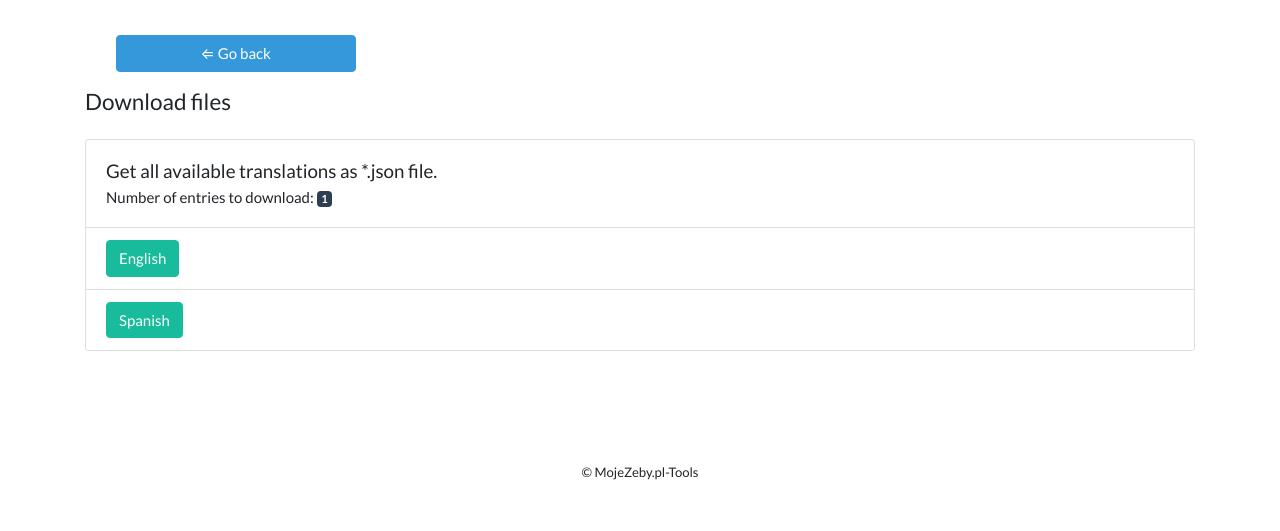
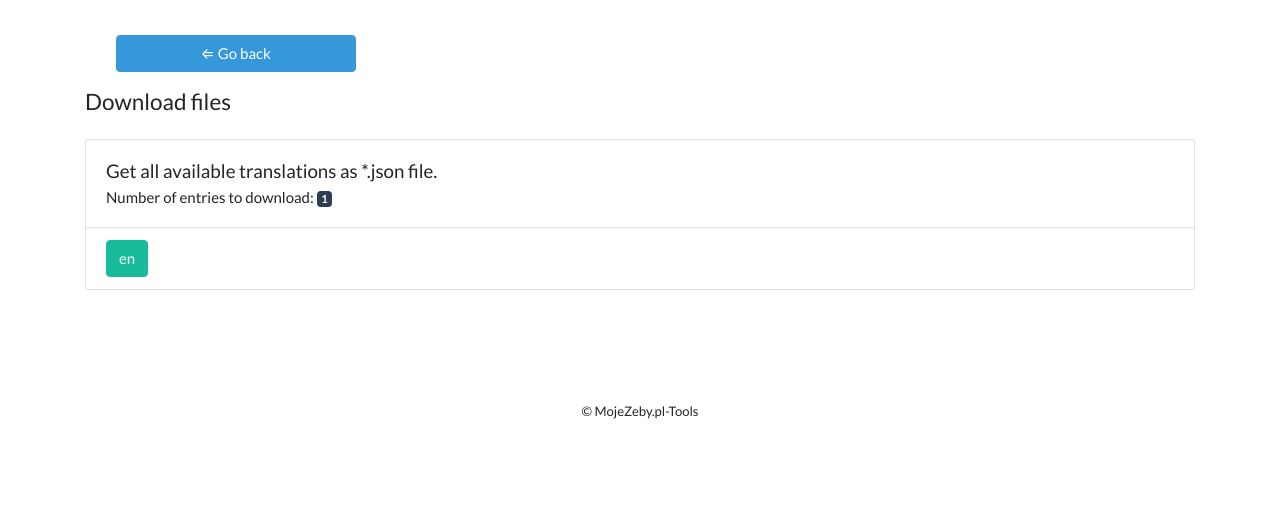
Before and after one commit to pythonsway/mojezebypl-tools, a Django app: template translates/templates/translates/translate_download.html in a window 1280 px wide. Shown: the part 362-893 px from the top of the page. After the commit the page ends 781 px from the top, so only its background shows below. Run offline with Django 3.2, Linux system fonts and the light colour scheme; the template is opened without the code that fills it: most values are stand-ins (such as "Sample title", 1, 10 or a date in 2020); some libraries are stand-ins or nearby versions.

Commit message:
template changes

```diff
--- a/translates/templates/translates/translate_download.html
+++ b/translates/templates/translates/translate_download.html
@@ -34,7 +34,7 @@ Translate (Save)
                 <div class="py-5">
                     <div class="row mx-3 mt-5 row justify-content-start">
                         <div class="col-sm-3 my-3">
-                            <a href="{{ request.META.HTTP_REFERER }}" class="btn btn-info btn-block" role="button">&lArr; Go back</a>
+                            <a href="{% url 'translation-list' %}" class="btn btn-info btn-block" role="button">&lArr; Go back</a>
                         </div>
                     </div>
                     <h4 class="mb-4">Download files</h4>
@@ -44,20 +44,15 @@ Translate (Save)
                             <h6 class="card-subtitle">Number of entries to download: <span class="badge badge-primary">{{ translations_number }}</span></h6>
                         </div>
                         <ul class="list-group list-group-flush">
+                            {% for lang in languages %}
                             <li class="list-group-item">
                                 <form action="{% url 'file-download' %}" method="post">
                                     {% csrf_token %}
-                                    <input type="hidden" id="book" name="lang" value="english">
-                                    <input type="submit" value="English" class="btn btn-success">
+                                    <input type="hidden" id="book" name="lang" value="{{ lang|lower }}">
+                                    <input type="submit" value="{{ lang }}" class="btn btn-success">
                                 </form>
                             </li>
-                            <li class="list-group-item">
-                                <form action="{% url 'file-download' %}" method="post">
-                                    {% csrf_token %}
-                                    <input type="hidden" id="book" name="lang" value="spanish">
-                                    <input type="submit" value="Spanish" class="btn btn-success">
-                                </form>
-                            </li>
+                            {% endfor %}
                         </ul>
                     </div>
                 </div>
--- a/translates/templates/translates/translation_list.html
+++ b/translates/templates/translates/translation_list.html
@@ -34,7 +34,7 @@ Translate (Edit)
                 <div class="py-5">
                     <div class="row mx-3 mt-5 row justify-content-between">
                         <div class="col-sm-3 my-3">
-                            <a href="{{ request.META.HTTP_REFERER }}" class="btn btn-info btn-block" role="button">&lArr; Go back</a>
+                            <a href="{% url 'translate' %}" class="btn btn-info btn-block" role="button">&lArr; Go back</a>
                         </div>
                         <div class="col-sm-3 my-3">
                             <a href="{% url 'translation-download' %}" class="btn btn-info btn-block" role="button">&rArr; Next</a>
--- a/translates/views.py
+++ b/translates/views.py
@@ -86,6 +86,7 @@ def translation_download(request):
     transl_number = Translation.objects.count()
     context = {
         'translations_number': transl_number,
+        'languages': ['English', 'Spanish']
     }
     return render(request, 'translates/translate_download.html', context)
 
```
